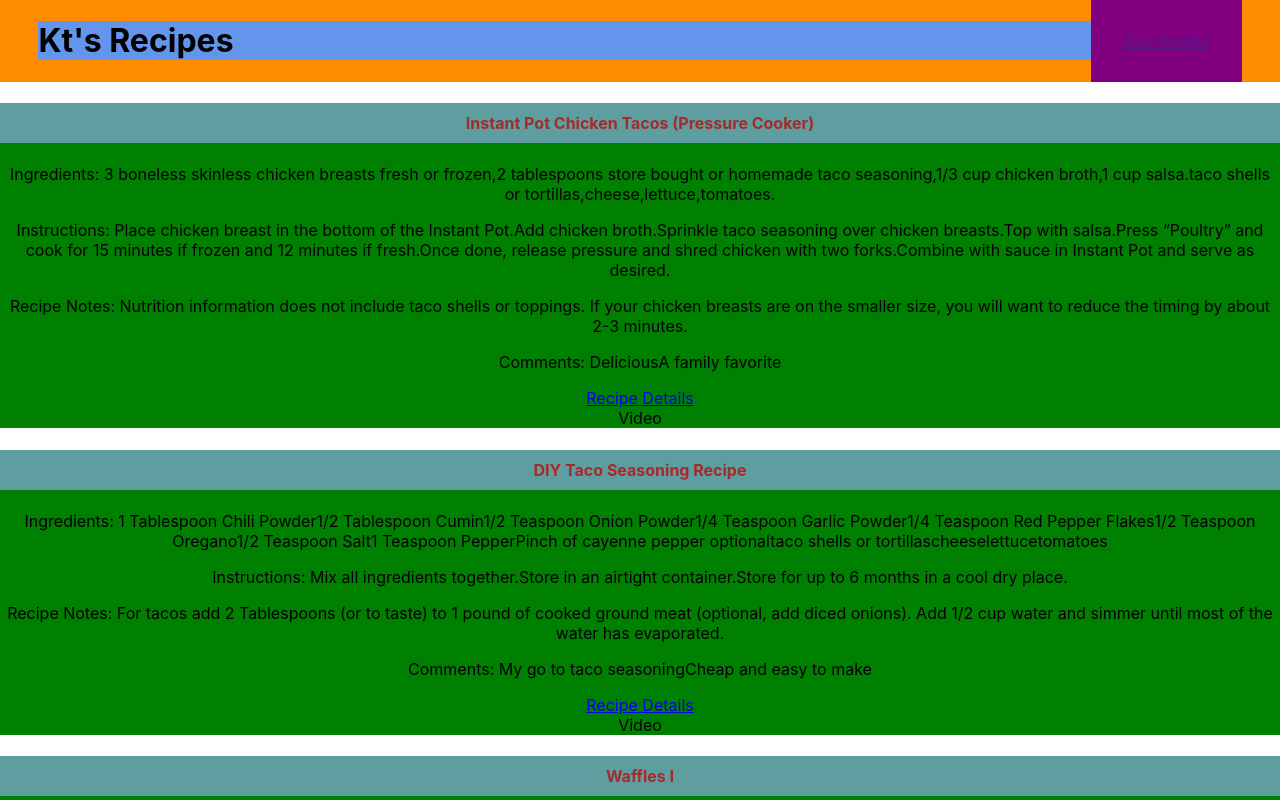
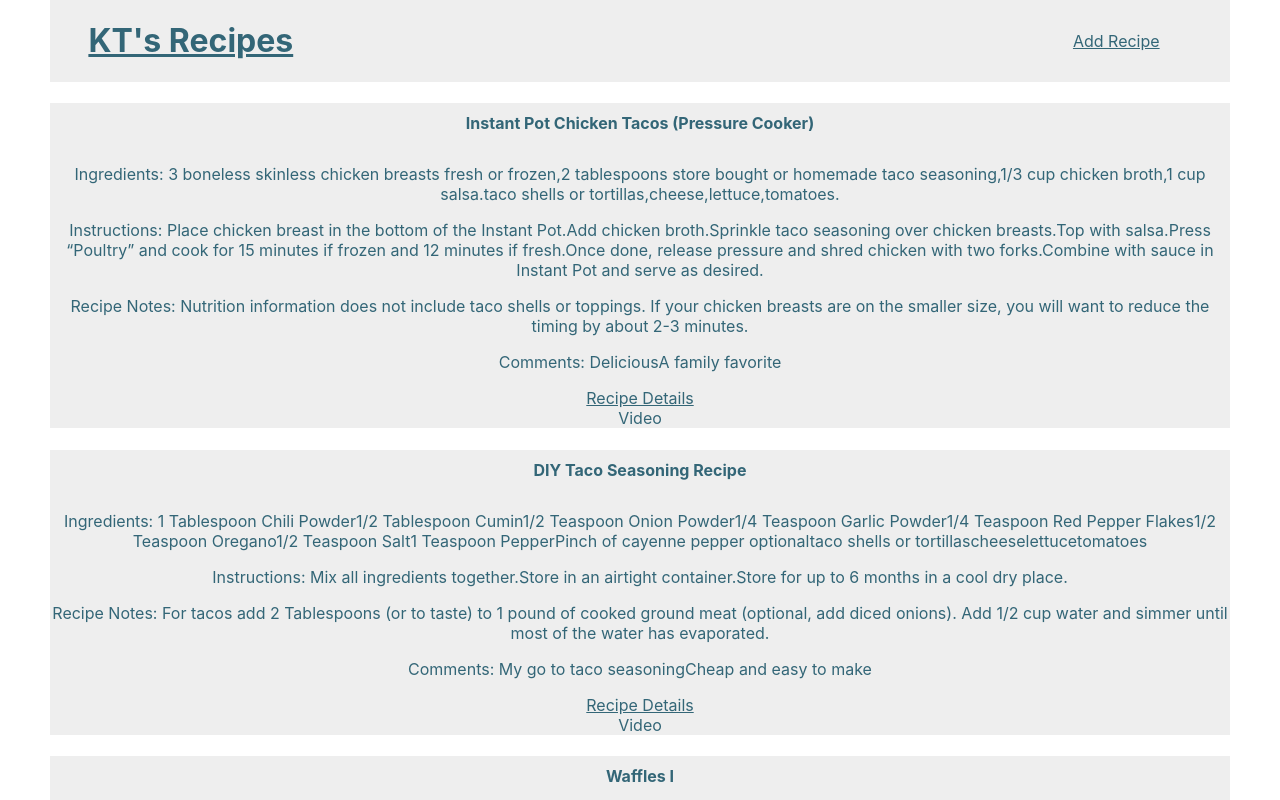
Before and after one commit to kt2187/kt-recipe, a React (Create React App) app: page / in a window 1280 px wide. Shown: the top 800 px of the page. Built offline with nearby package versions, Linux system fonts and the light colour scheme; the HTML template or start-up script is replaced by a standard one.

Commit message:
refactor app.js and add react router

```diff
--- a/package.json
+++ b/package.json
@@ -8,6 +8,8 @@
     "@testing-library/user-event": "^7.1.2",
     "react": "^16.13.1",
     "react-dom": "^16.13.1",
+    "react-router": "^5.1.2",
+    "react-router-dom": "^5.1.2",
     "react-scripts": "3.4.1"
   },
   "scripts": {
--- a/src/App.css
+++ b/src/App.css
@@ -24,10 +24,6 @@
   color: white;
 }
 
-.App-link {
-  color: #61dafb;
-}
-
 @keyframes App-logo-spin {
   from {
     transform: rotate(0deg);
@@ -37,69 +33,54 @@
   }
 }
 
-
-.body {
-  background: #367;
+body {
+  color: #367;
+  margin-left: 50px;
+  margin-right: 50px;
 }
 
 .card h4 {
   padding: 10px 0px;
-  background-color: cadetblue;
-  color: brown;
 }
 
 .card {
-  /* display: flex;
-  flex-direction: row;
-  flex-wrap: wrap; */
-  /* align-items: center; */
   transition: .5s;
-  /* background: #eee; */
-  background: green;
+  background: #eee;
 }
 
 .card:hover, h5 {
-  color: #c2185b;
+  color: #2853e2;
 }
 
 .card:hover {
   transform: scale(1.03);
-  background: #fff;
+  background: #367;
 }
 
 .header {
   display: flex;
   flex-direction: row;
-  background-color: darkorange;
   padding: 0 3vw;
   margin-bottom: 16px;
+  background-color: #EEEEEE;
 }
 
 #app-title {
   display: flex;
   flex: 1;
-  background-color: cornflowerblue;
 }
 
 #app-navigation {
   display: flex;
-  background-color: purple;
   justify-content: center;
   align-items: center;
   padding: 0 32px;
 }
 
-.container {
-  background-color: #c2185b;
+.addRecipes {
+  border-style: solid;
 }
 
-/* .row {
-  background-color: aqua;
-} */
-
-.addRecipes {
-  /* background-color: red; */
-  margin-left: 35em;
-  margin-right: 35em;
-  border-style: solid;
+a {
+  color: #367;
 }
--- a/src/App.js
+++ b/src/App.js
@@ -1,8 +1,10 @@
 import React, { Component } from 'react';
+import { BrowserRouter, Route } from 'react-router-dom';
+import './App.css';
+import RecipeList from './components/RecipeList';
 import RecipeForm from './components/RecipeForm';
-import Recipe from './components/Recipe';
+import NavBar from './components/NavBar';
 import recipes from './mock/recipes';
-import './App.css';
 
 class App extends Component {
   //Load default data
@@ -16,24 +18,21 @@ class App extends Component {
     });
   };
 
-  renderRecipes = () => {
-    const displayRecipes = this.state.recipes.map(recipe => {
-      return <Recipe recipe={recipe} />
-    });
-    return displayRecipes;
-  }
   render() {
     return (
-      <div className="App">
-        <div className="header">
-          <h1 id="app-title">Kt's Recipes</h1>
-          <div id="app-navigation">
-            <a href="">Add Recipe</a>
-          </div>
+      <BrowserRouter>
+        <div className="App">
+          <NavBar />
+          <switch>
+            <Route path="/" exact>
+              <RecipeList recipeList={this.state.recipes} />
+            </Route>
+            <Route path="/addrecipe" exact>
+              <RecipeForm addRecipe={this.addRecipe} />
+            </Route>
+          </switch>
         </div>
-        {this.renderRecipes()}
-        <RecipeForm addRecipe={this.addRecipe} />
-      </div>
+      </BrowserRouter>
     );
   }
 }
--- /dev/null
+++ b/src/components/NavBar.js
@@ -0,0 +1,17 @@
+import React from 'react';
+import { Link } from 'react-router-dom';
+
+const NavBar = (props) => {
+  return (
+    <div className="header">
+      <h1 id="app-title">
+        <Link to="/">KT's Recipes</Link>
+      </h1>
+      <div id="app-navigation">
+        <Link id="App-link" to="/addrecipe">Add Recipe</Link>
+      </div>
+    </div>
+  )
+}
+
+export default NavBar;
--- /dev/null
+++ b/src/components/RecipeList.js
@@ -0,0 +1,18 @@
+import React from 'react';
+import Recipe from './Recipe';
+
+const RecipeList = (props) => {
+
+  const renderRecipes = () => {
+    const displayRecipes = props.recipeList.map((recipe) => {
+      return <Recipe recipe={recipe} />
+    });
+    return displayRecipes;
+  }
+
+  return (
+    <div className="recipeList">{renderRecipes()}</div>
+  )
+}
+
+export default RecipeList;
```
Also changed, not shown: 1 other file (tests, documents, lock files or other folders).
